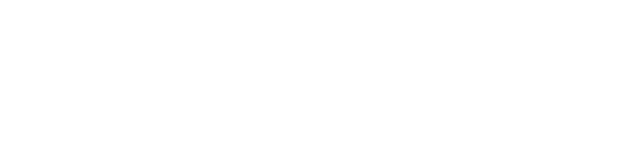
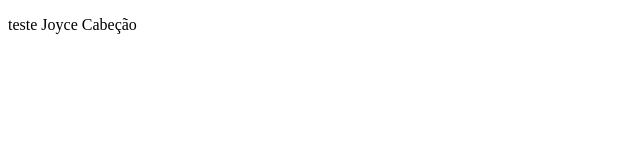
Before and after one commit to GesseJunior/AULAS-HTML5-e-CSS, a plain HTML site: page exercícios-HTML/ex0013/index.html in a window 1280 px wide. Shown: the whole page, without its empty margins (0-640 px from the left). Drawn offline with Linux system fonts and the light colour scheme.

Commit message:
Update and rename exercicios-HTML/ex0013/index.html to exercícios-HTML/ex0013/index.html

```diff
--- a/exercicios-HTML/ex0013/index.html
+++ b/exercícios-HTML/ex0013/index.html
@@ -7,6 +7,8 @@
     <title>Document</title>
 </head>
 <body>
+    <p> teste Joyce Cabeção</p>
+
 
 </body>
 </html>
```
